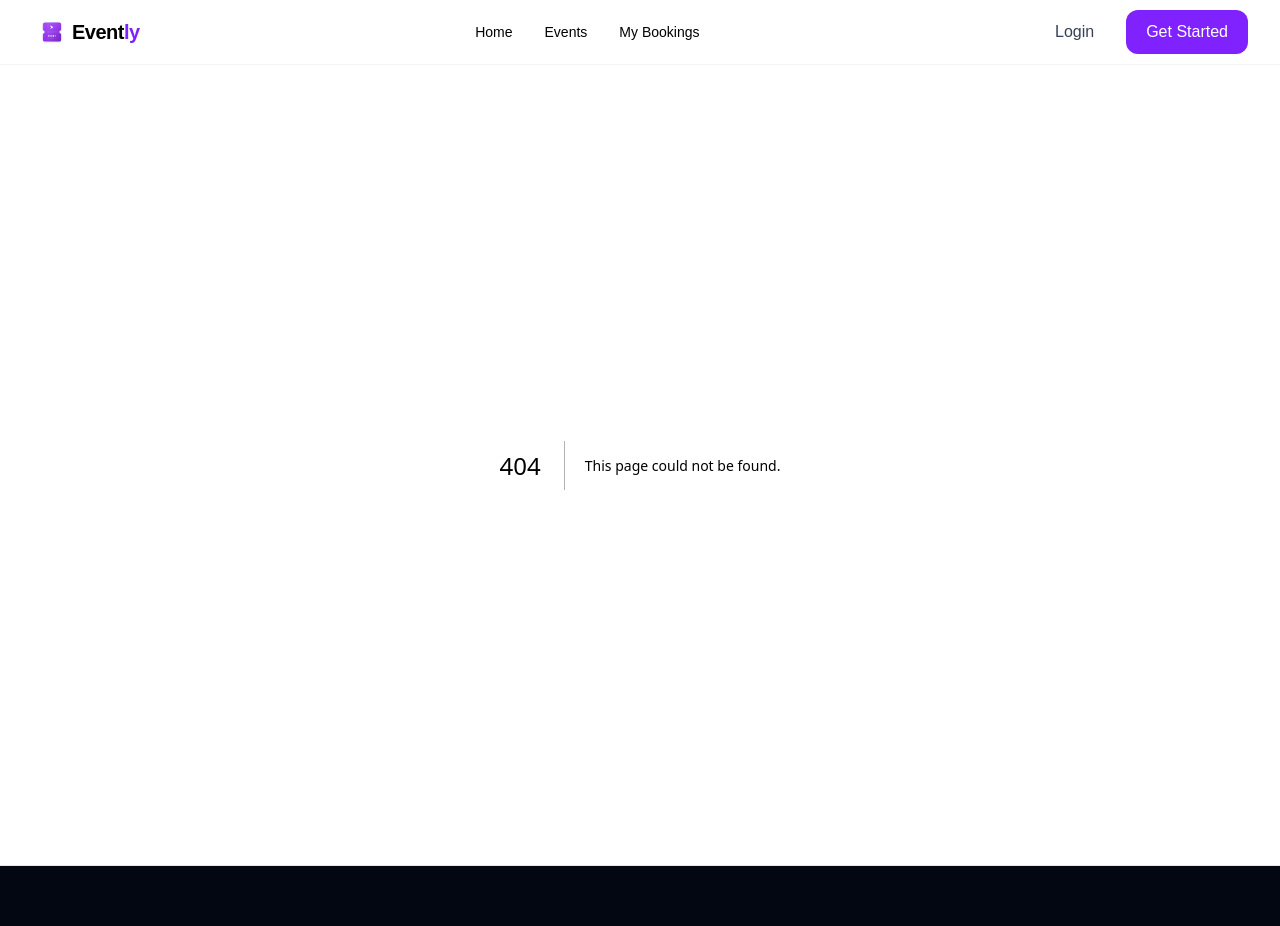
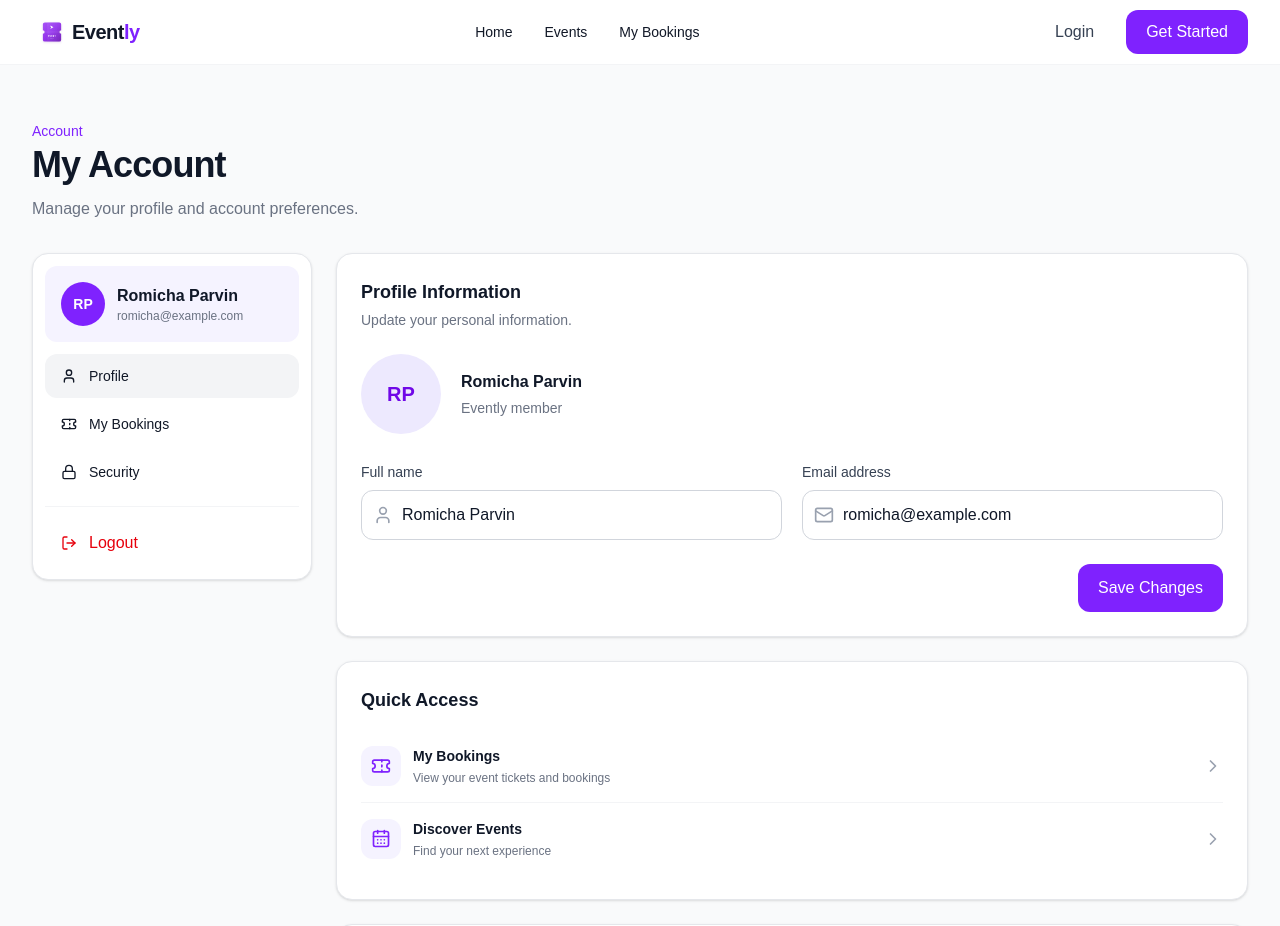
Before and after one commit to Romicha935/evently-ticket, a Next.js app: page /account in a window 1280 px wide. Before the commit this address had no page. Shown: the top 926 px of the page. Built offline with nearby package versions, Linux system fonts and the light colour scheme.

Commit message:
accout page design

```diff
--- /dev/null
+++ b/app/account/page.tsx
@@ -0,0 +1,5 @@
+import AccountContent from "@/app/components/account/AccountContent";
+
+export default function AccountPage() {
+  return <AccountContent />;
+}
--- /dev/null
+++ b/app/components/account/AccountContent.tsx
@@ -0,0 +1,282 @@
+"use client";
+
+import Link from "next/link";
+import {
+  CalendarDays,
+  ChevronRight,
+  Lock,
+  LogOut,
+  Mail,
+  Ticket,
+  User,
+} from "lucide-react";
+import { useState } from "react";
+
+export default function AccountContent() {
+  const [name, setName] = useState("Romicha Parvin");
+  const [email, setEmail] = useState("romicha@example.com");
+
+  const handleSave = () => {
+    console.log({
+      name,
+      email,
+    });
+  };
+
+  const handleLogout = () => {
+    console.log("Logout");
+  };
+
+  return (
+    <main className="min-h-screen bg-gray-50 py-10 sm:py-14">
+      <div className="mx-auto w-full px-4 sm:px-6 lg:px-8">
+        {/* Header */}
+        <div>
+          <p className="text-sm font-medium text-violet-600">
+            Account
+          </p>
+
+          <h1 className="mt-1 text-3xl font-bold tracking-tight text-gray-900 sm:text-4xl">
+            My Account
+          </h1>
+
+          <p className="mt-3 text-gray-500">
+            Manage your profile and account preferences.
+          </p>
+        </div>
+
+        <div className="mt-8 grid gap-6 lg:grid-cols-[280px_1fr]">
+          {/* Sidebar */}
+          <aside className="h-fit rounded-2xl border border-gray-200 bg-white p-3 shadow-sm">
+            <div className="flex items-center gap-3 rounded-xl bg-violet-50 p-4">
+              <div className="flex h-11 w-11 items-center justify-center rounded-full bg-violet-600 text-sm font-bold text-white">
+                RP
+              </div>
+
+              <div className="min-w-0">
+                <p className="truncate font-semibold text-gray-900">
+                  Romicha Parvin
+                </p>
+
+                <p className="truncate text-xs text-gray-500">
+                  romicha@example.com
+                </p>
+              </div>
+            </div>
+
+            <nav className="mt-3 space-y-1">
+              <Link
+                href="/account"
+                className="flex items-center gap-3 rounded-xl bg-gray-100 px-4 py-3 text-sm font-medium text-gray-900"
+              >
+                <User className="h-4 w-4" />
+                Profile
+              </Link>
+
+              <Link
+                href="/bookings"
+                className="flex items-center gap-3 rounded-xl px-4 py-3 text-sm font-medium text-gray-600 transition hover:bg-gray-50 hover:text-gray-900"
+              >
+                <Ticket className="h-4 w-4" />
+                My Bookings
+              </Link>
+
+              <Link
+                href="#security"
+                className="flex items-center gap-3 rounded-xl px-4 py-3 text-sm font-medium text-gray-600 transition hover:bg-gray-50 hover:text-gray-900"
+              >
+                <Lock className="h-4 w-4" />
+                Security
+              </Link>
+            </nav>
+
+            <div className="my-3 border-t border-gray-100" />
+
+            <button
+              type="button"
+              onClick={handleLogout}
+              className="flex w-full items-center gap-3 rounded-xl px-4 py-3 text-sm font-medium text-red-600 transition hover:bg-red-50"
+            >
+              <LogOut className="h-4 w-4" />
+              Logout
+            </button>
+          </aside>
+
+          {/* Main */}
+          <div className="space-y-6">
+            {/* Profile */}
+            <section className="rounded-2xl border border-gray-200 bg-white p-5 shadow-sm sm:p-6">
+              <div>
+                <h2 className="text-lg font-bold text-gray-900">
+                  Profile Information
+                </h2>
+
+                <p className="mt-1 text-sm text-gray-500">
+                  Update your personal information.
+                </p>
+              </div>
+
+              <div className="mt-6 flex flex-col gap-5 sm:flex-row sm:items-center">
+                <div className="flex h-20 w-20 shrink-0 items-center justify-center rounded-full bg-violet-100 text-xl font-bold text-violet-700">
+                  RP
+                </div>
+
+                <div>
+                  <p className="font-semibold text-gray-900">
+                    {name}
+                  </p>
+
+                  <p className="mt-1 text-sm text-gray-500">
+                    Evently member
+                  </p>
+                </div>
+              </div>
+
+              <div className="mt-7 grid gap-5 sm:grid-cols-2">
+                {/* Name */}
+                <div>
+                  <label
+                    htmlFor="name"
+                    className="mb-2 block text-sm font-medium text-gray-700"
+                  >
+                    Full name
+                  </label>
+
+                  <div className="relative">
+                    <User className="pointer-events-none absolute left-3 top-1/2 h-5 w-5 -translate-y-1/2 text-gray-400" />
+
+                    <input
+                      id="name"
+                      value={name}
+                      onChange={(event) =>
+                        setName(event.target.value)
+                      }
+                      className="w-full rounded-xl border border-gray-300 py-3 pl-10 pr-4 text-sm text-gray-900 outline-none focus:border-violet-500 focus:ring-2 focus:ring-violet-100"
+                    />
+                  </div>
+                </div>
+
+                {/* Email */}
+                <div>
+                  <label
+                    htmlFor="email"
+                    className="mb-2 block text-sm font-medium text-gray-700"
+                  >
+                    Email address
+                  </label>
+
+                  <div className="relative">
+                    <Mail className="pointer-events-none absolute left-3 top-1/2 h-5 w-5 -translate-y-1/2 text-gray-400" />
+
+                    <input
+                      id="email"
+                      type="email"
+                      value={email}
+                      onChange={(event) =>
+                        setEmail(event.target.value)
+                      }
+                      className="w-full rounded-xl border border-gray-300 py-3 pl-10 pr-4 text-sm text-gray-900 outline-none focus:border-violet-500 focus:ring-2 focus:ring-violet-100"
+                    />
+                  </div>
+                </div>
+              </div>
+
+              <div className="mt-6 flex justify-end">
+                <button
+                  type="button"
+                  onClick={handleSave}
+                  className="rounded-xl bg-violet-600 px-5 py-3 text-sm font-semibold text-white transition hover:bg-violet-700"
+                >
+                  Save Changes
+                </button>
+              </div>
+            </section>
+
+            {/* Quick Links */}
+            <section className="rounded-2xl border border-gray-200 bg-white p-5 shadow-sm sm:p-6">
+              <h2 className="text-lg font-bold text-gray-900">
+                Quick Access
+              </h2>
+
+              <div className="mt-4 divide-y divide-gray-100">
+                <Link
+                  href="/bookings"
+                  className="flex items-center justify-between py-4"
+                >
+                  <div className="flex items-center gap-3">
+                    <div className="flex h-10 w-10 items-center justify-center rounded-xl bg-violet-50">
+                      <Ticket className="h-5 w-5 text-violet-600" />
+                    </div>
+
+                    <div>
+                      <p className="text-sm font-semibold text-gray-900">
+                        My Bookings
+                      </p>
+
+                      <p className="mt-1 text-xs text-gray-500">
+                        View your event tickets and bookings
+                      </p>
+                    </div>
+                  </div>
+
+                  <ChevronRight className="h-5 w-5 text-gray-400" />
+                </Link>
+
+                <Link
+                  href="/events"
+                  className="flex items-center justify-between py-4"
+                >
+                  <div className="flex items-center gap-3">
+                    <div className="flex h-10 w-10 items-center justify-center rounded-xl bg-violet-50">
+                      <CalendarDays className="h-5 w-5 text-violet-600" />
+                    </div>
+
+                    <div>
+                      <p className="text-sm font-semibold text-gray-900">
+                        Discover Events
+                      </p>
+
+                      <p className="mt-1 text-xs text-gray-500">
+                        Find your next experience
+                      </p>
+                    </div>
+                  </div>
+
+                  <ChevronRight className="h-5 w-5 text-gray-400" />
+                </Link>
+              </div>
+            </section>
+
+            {/* Security */}
+            <section
+              id="security"
+              className="rounded-2xl border border-gray-200 bg-white p-5 shadow-sm sm:p-6"
+            >
+              <div className="flex items-start justify-between gap-4">
+                <div>
+                  <h2 className="text-lg font-bold text-gray-900">
+                    Security
+                  </h2>
+
+                  <p className="mt-1 text-sm text-gray-500">
+                    Manage your password and account security.
+                  </p>
+                </div>
+
+                <Lock className="h-5 w-5 text-gray-400" />
+              </div>
+
+              <button
+                type="button"
+                className="mt-5 inline-flex items-center gap-2 rounded-xl border border-gray-300 px-4 py-2.5 text-sm font-semibold text-gray-900 transition hover:bg-gray-50"
+              >
+                Change Password
+                <ChevronRight className="h-4 w-4" />
+              </button>
+            </section>
+          </div>
+        </div>
+      </div>
+    </main>
+  );
+}
```
